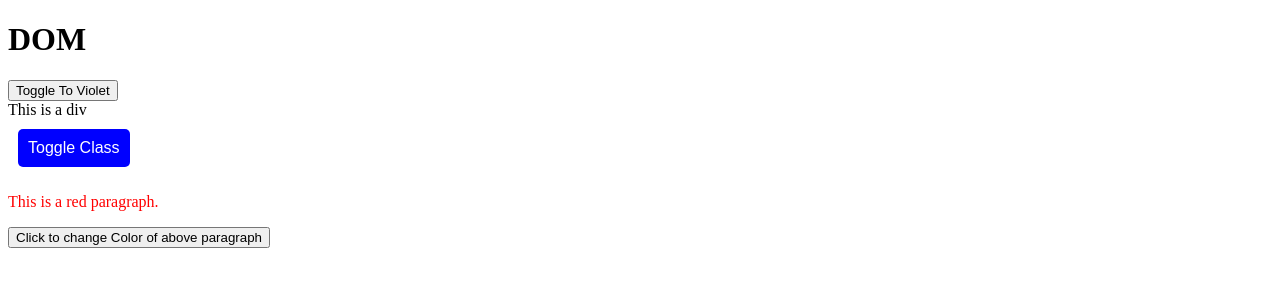
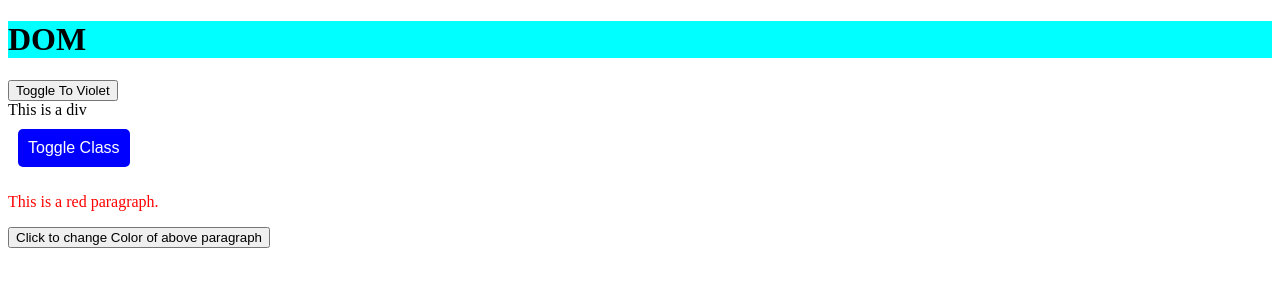
Before and after one commit to ahmadalbourhan/recap, a plain HTML site: page dom-styles/index.html in a window 1280 px wide. Drawn offline with Linux system fonts and the light colour scheme.

Commit message:
DOM Styles

```diff
--- a/dom-styles/index.html
+++ b/dom-styles/index.html
@@ -4,7 +4,7 @@
     <title>DOM Styling Example</title>
   </head>
   <body>
-    <h1 id="heading">DOM</h1>
+    <h1 id="heading" style="background-color: aqua">DOM</h1>
     <button id="btnHeading">Toggle To Violet</button>
     <div id="myDiv" class="active">This is a div</div>
     <button id="myButton">Toggle Class</button>
@@ -57,6 +57,7 @@
 
       btnHeading.addEventListener("click", () => {
         heading.style.setProperty("color", "violet", "important");
+        heading.style.removeProperty("background-color");
       });
     </script>
   </body>
```
